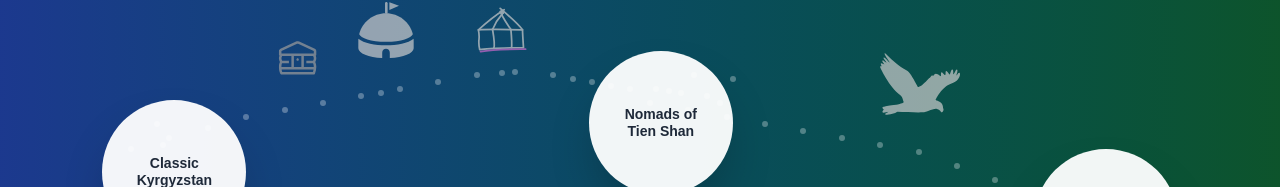
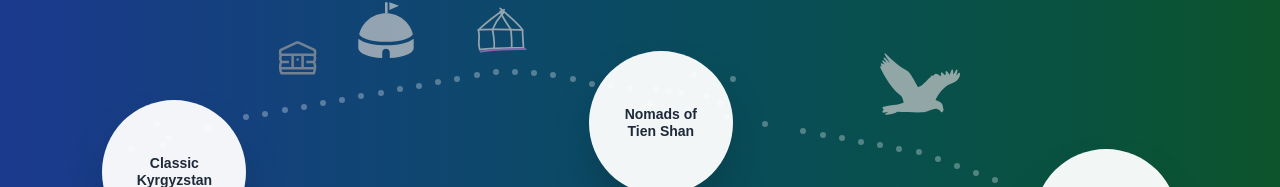
Before and after one commit to Erkebulan100/kyrgyzstan-ai-tourism-thesis, a Next.js app: page / in a window 1280 px wide. Shown: the part 900-1087 px from the top of the page. Built offline with nearby package versions, Linux system fonts and the light colour scheme.

Commit message:
Added more dots to app\page.js

```diff
--- a/app/page.js
+++ b/app/page.js
@@ -203,21 +203,23 @@ export default function Home() {
   { bottom: '70%', right: '10%' },
 
   // Path from Treasures curving left toward Nomads
-  { top: '30%', right: '16%' }, { top: '28%', right: '19%' }, { top: '26%', right: '22%' },
-  { top: '24%', right: '25%' }, { top: '22%', right: '28%' }, { top: '21%', right: '31%' },
-  { top: '20%', right: '34%' }, { top: '19%', right: '37%' }, { top: '18%', right: '40%' },
+  { top: '30%', right: '16%' }, { top: '28%', right: '19%' }, { top: '26%', right: '22%' }, { top: '25%', right: '23.5%' },
+  { top: '24%', right: '25%' }, { top: '23%', right: '26.5%' }, { top: '22%', right: '28%' }, { top: '21.5%', right: '29.5%' }, { top: '21%', right: '31%' }, { top: '20.5%', right: '32.5%' },
+  { top: '20%', right: '34%' }, { top: '19.5%', right: '35.5%' }, { top: '19%', right: '37%' }, { top: '18%', right: '40%' },
   { top: '17%', right: '43%' }, { top: '16%', right: '46%' }, { top: '15%', right: '49%' },
 
 
   // Path from Nomads curving left toward Classic Kyrgyzstan
   { top: '11.5%', left: '57%' }, { top: '11%', left: '54%' },
   { top: '14%', left: '55%' }, {top:'15%', left: '56%'}, { top: '13.5%', left: '53%' }, {top: '13.3%', left: '52%'}, { top: '13%', left: '51%' },
-  { top: '13%', left: '49%'}, { top: '12.5%', left: '47.5%' }, { top: '12%', left: '46%' },{ top: '11.5%', left: '44.5%' }, { top: '11%', left: '43%' },
-  { top: '10.5%', left: '40%' }, { top: '10.75%', left: '39%' }, { top: '11%', left: '37%' }, { top: '12%', left: '34%' },
-  { top: '13%', left: '31%' }, { top: '13.5%', left: '29.5%' }, { top: '14%', left: '28%' }, { top: '15%', left: '25%' },
-  { top: '16%', left: '22%' }, { top: '17%', left: '19%' }, { top: '18.5%', left: '16%' },
+  { top: '13%', left: '49%'}, { top: '12.5%', left: '47.5%' }, { top: '12.25%', left: '46%' },{ top: '11.5%', left: '44.5%' }, { top: '11%', left: '43%' },{ top: '10.75%', left: '41.5%' },
+  { top: '10.5%', left: '40%' }, { top: '10.6%', left: '38.5%' }, { top: '11%', left: '37%' }, { top: '11.5%', left: '35.5%' }, { top: '12%', left: '34%' },{ top: '12.5%', left: '32.5%' },
+  { top: '13%', left: '31%' }, { top: '13.5%', left: '29.5%' }, { top: '14%', left: '28%' }, { top: '14.5%', left: '26.5%' }, { top: '15%', left: '25%' },{ top: '15.5%', left: '23.5%' },
+  { top: '16%', left: '22%' }, { top: '16.5%', left: '20.5%' }, { top: '17%', left: '19%' }, { top: '18.5%', left: '16%' },
   { top: '20%', left: '13%' }, { top: '21.5%', left: '10%' },
-
+//   <div className="absolute top-[18%] left-[12%] md:top-[18%] md:left-[12%] w-1.5 h-1.5 rounded-full bg-white/30" />
+// <div className="absolute top-[10%] left-[8%] md:top-[21%] md:left-[12.5%] w-1.5 h-1.5 rounded-full bg-white/30" />
+// {/* ... repeat for each dot */}
 ].map((pos, i) => (
   <div key={i} className="absolute w-1.5 h-1.5 rounded-full bg-white/30" style={pos} />
 ))}
```
